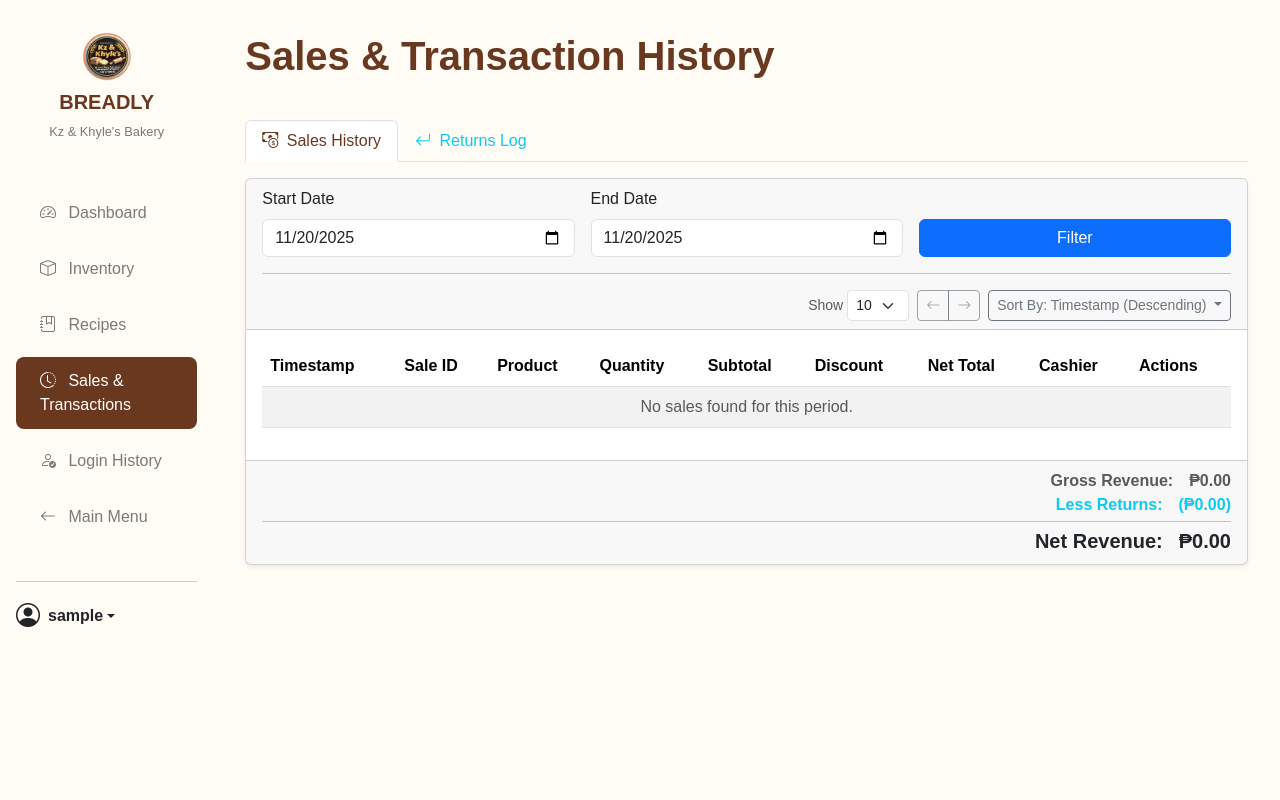
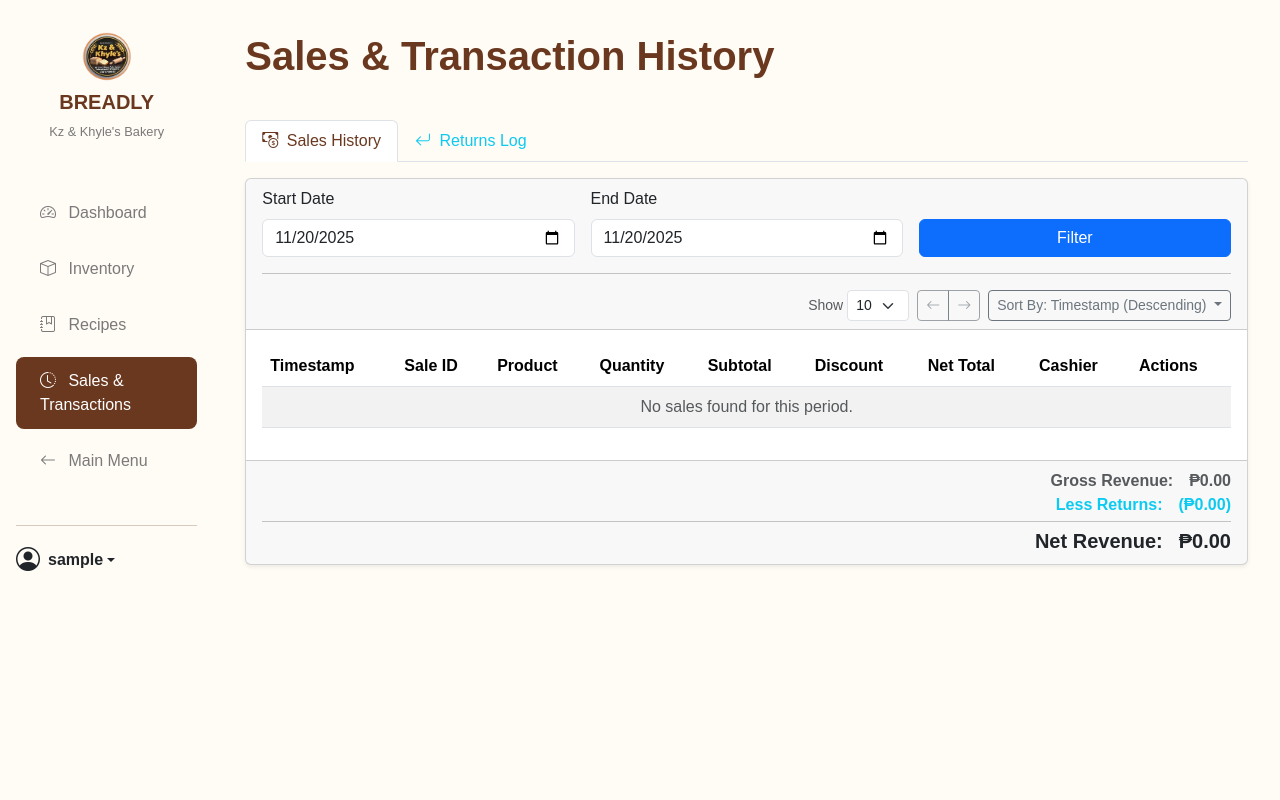
Before and after one commit to camilegrace425/breadly, a PHP site: page /sales_history.php in a window 1280 px wide. Run offline with PHP 8.4, Linux system fonts and the light colour scheme; the visitor is signed in with stand-in values (Sample User, id 1); some libraries are stand-ins or nearby versions.

Commit message:
fixed some bugs

```diff
--- a/nav/dashboard_panel.php
+++ b/nav/dashboard_panel.php
@@ -147,11 +147,6 @@ $active_nav_link = 'dashboard';
                     <li class="nav-item">
                         <a class="nav-link <?php echo ($active_nav_link == 'sales') ? 'active' : ''; ?>" href="sales_history.php">
                             <i class="bi bi-clock-history me-2"></i> Sales & Transactions
-                        </a>
-                    </li>
-                    <li class="nav-item">
-                        <a class="nav-link <?php echo ($active_nav_link == 'login_history') ? 'active' : ''; ?>" href="login_history.php">
-                            <i class="bi bi-person-check me-2"></i> Login History
                         </a>
                     </li>
                     <li class="nav-item">
--- a/nav/inventory_management.php
+++ b/nav/inventory_management.php
@@ -353,11 +353,6 @@ $active_nav_link = 'inventory';
                     <li class="nav-item">
                         <a class="nav-link <?php echo ($active_nav_link == 'sales') ? 'active' : ''; ?>" href="sales_history.php">
                             <i class="bi bi-clock-history me-2"></i> Sales & Transactions
-                        </a>
-                    </li>
-                    <li class="nav-item">
-                        <a class="nav-link <?php echo ($active_nav_link == 'login_history') ? 'active' : ''; ?>" href="login_history.php">
-                            <i class="bi bi-person-check me-2"></i> Login History
                         </a>
                     </li>
                     <li class="nav-item">
--- a/nav/sales_history.php
+++ b/nav/sales_history.php
@@ -218,11 +218,6 @@ $active_nav_link = 'sales';
                     <li class="nav-item">
                         <a class="nav-link <?php echo ($active_nav_link == 'sales') ? 'active' : ''; ?>" href="sales_history.php">
                             <i class="bi bi-clock-history me-2"></i> Sales & Transactions
-                        </a>
-                    </li>
-                    <li class="nav-item">
-                        <a class="nav-link <?php echo ($active_nav_link == 'login_history') ? 'active' : ''; ?>" href="login_history.php">
-                            <i class="bi bi-person-check me-2"></i> Login History
                         </a>
                     </li>
                     <li class="nav-item">
--- a/styles/global.css
+++ b/styles/global.css
@@ -1,5 +1,4 @@
 :root {
-    /* Core Colors */
     --color-background-page: #F8F1E7;
     --color-card-background: #ffffff;
     --color-panel: #E4A26C;
@@ -8,30 +7,24 @@
     --color-text-light: #ffffff;
     --color-input-bg: #F0F0F0;
 
-    /* Palette derived from design */
+    /* Define color palette from the image */
     --bg-light-cream: #FFFBF5;
     --sidebar-bg: #FDEEDC;
-
-    /* Card Backgrounds */
-    --card-bg-sales: #FEE8D0;
-    --card-bg-orders: #FBF3D5;
-    --card-bg-bestsell: #FBF3D5;
-    --card-bg-inventory: #F8DFAA;
-
-    /* Text & Accents */
+    --card-bg-1: #FEE8D0; /* Sales card */
+    --card-bg-2: #FBF3D5; /* Orders card */
+    --card-bg-3: #FBF3D5; /* Best Selling card */
+    --card-bg-4: #F8DFAA; /* Inventory/Low stock card */
     --text-dark: #6a381f;
     --text-secondary: #7a7a7a;
-    --bar-color-primary: #E5A26A;
-    --bar-color-secondary: #F5C6A5;
-    --bar-color-neutral: #D3D3D3;
+    --bar-color-1: #E5A26A;
+    --bar-color-2: #F5C6A5;
+    --bar-color-3: #D3D3D3; /* Light gray for Choco German bar */
 }
 
-/* Fonts */
 @import url('https://fonts.googleapis.com/css2?family=Poppins:wght@400;600;700&display=swap');
 @import url('https://fonts.googleapis.com/css2?family=Georgia:wght@700&display=swap');
 @import url('https://fonts.googleapis.com/css2?family=Lora:ital,wght@0,400..700;1,400..700&display=swap');
 
-/* Reset & Global Defaults */
 * {
     margin: 0;
     padding: 0;
@@ -40,8 +33,3 @@
     text-decoration: none;
     list-style: none;
 }
-
-body {
-    background-color: var(--color-background-page);
-    color: var(--color-text-dark);
-}
```
Also changed, not shown: nav/recipes.php (+3 -6 lines).
